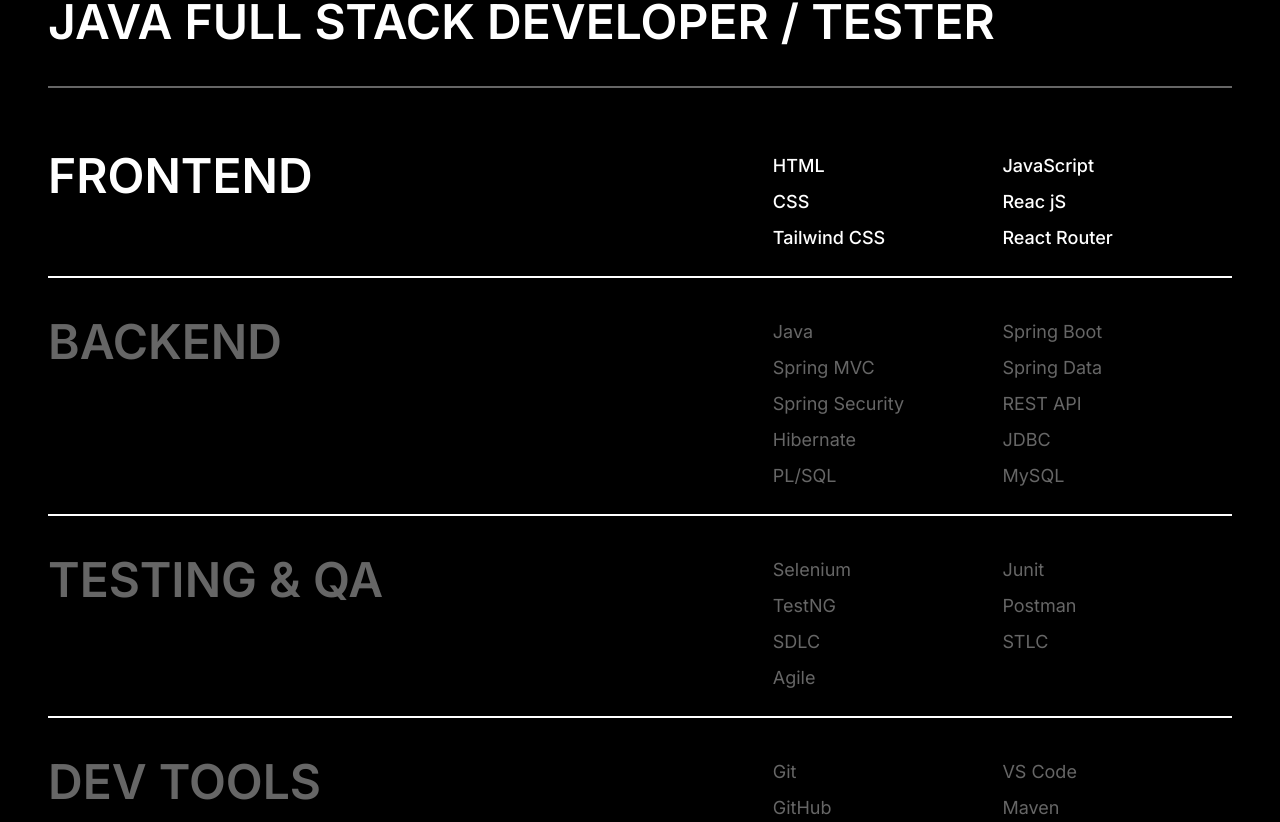
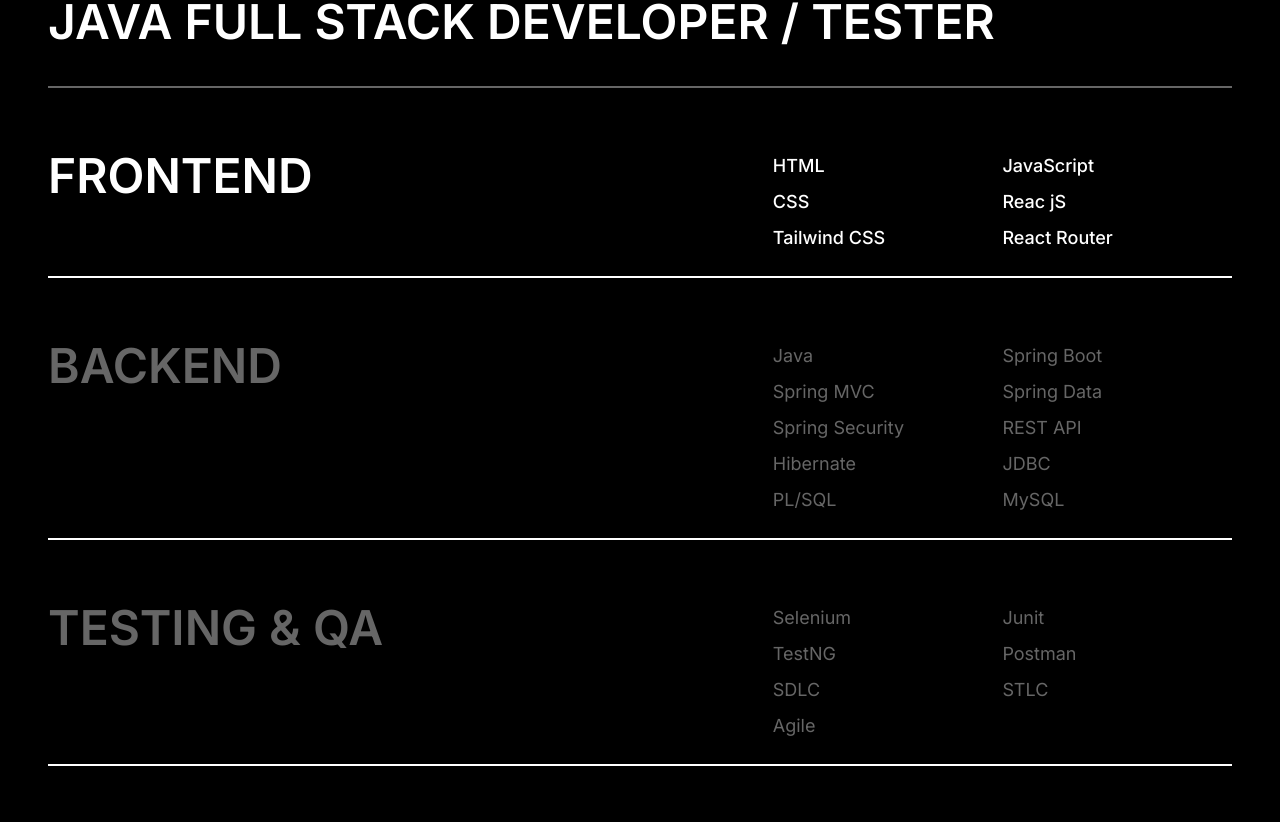
Before and after one commit to prakash6301/portfolio, a React (Vite) app: page / in a window 1280 px wide. Shown: the part 2578-3400 px from the top of the page. Built offline with nearby package versions, Linux system fonts and the light colour scheme.

Commit message:
final changes commit

```diff
--- a/src/components/SkillsSection.jsx
+++ b/src/components/SkillsSection.jsx
@@ -84,7 +84,7 @@ export default function SkillsSection() {
         </div>
 
         {/* Skills Listing */}
-        <div className="md:mt-6 lg:mt-6 mt-6  space-y-10">
+        <div className="mt-12 space-y-16">
           {skills.map((block, index) => (
             <motion.div
               key={index}
```
